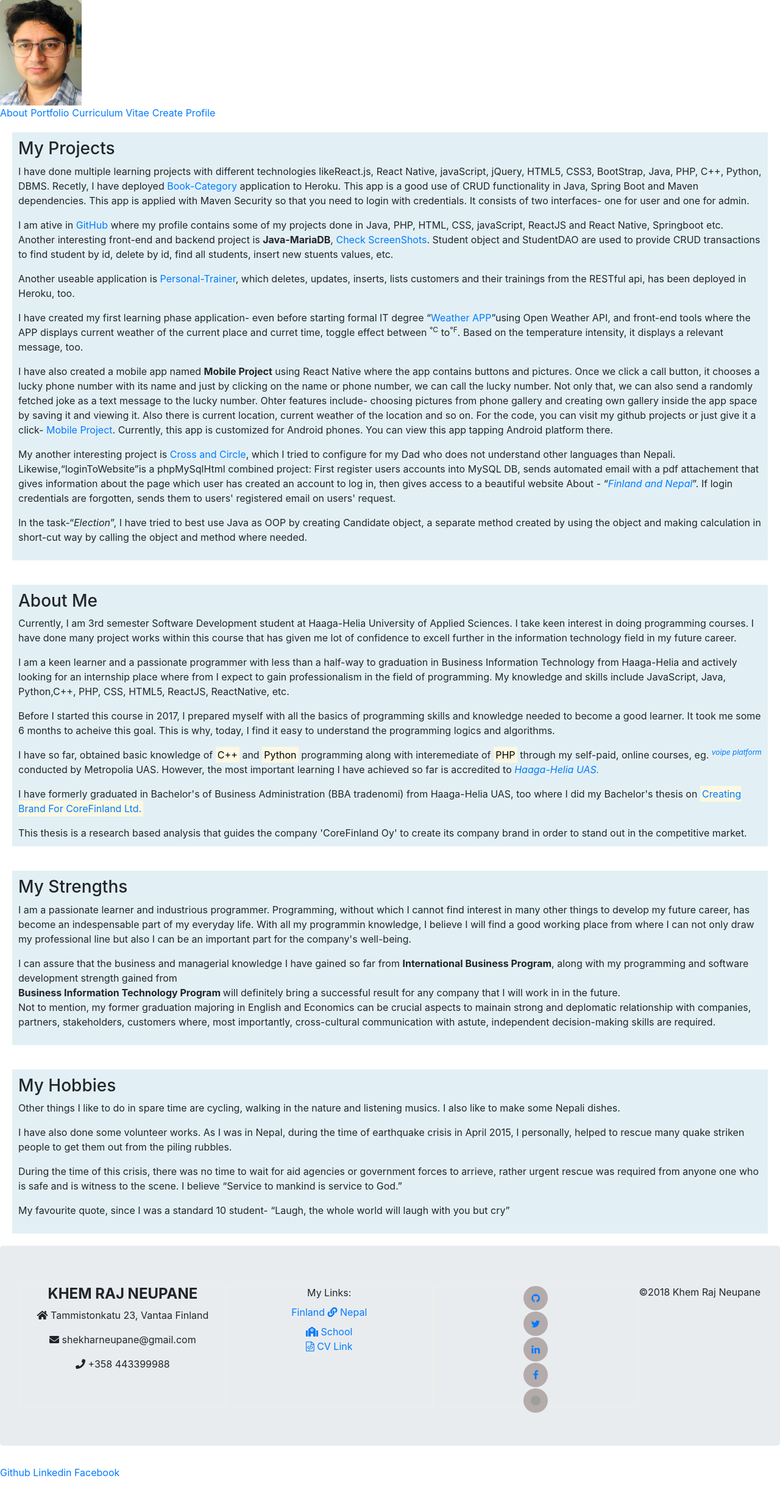
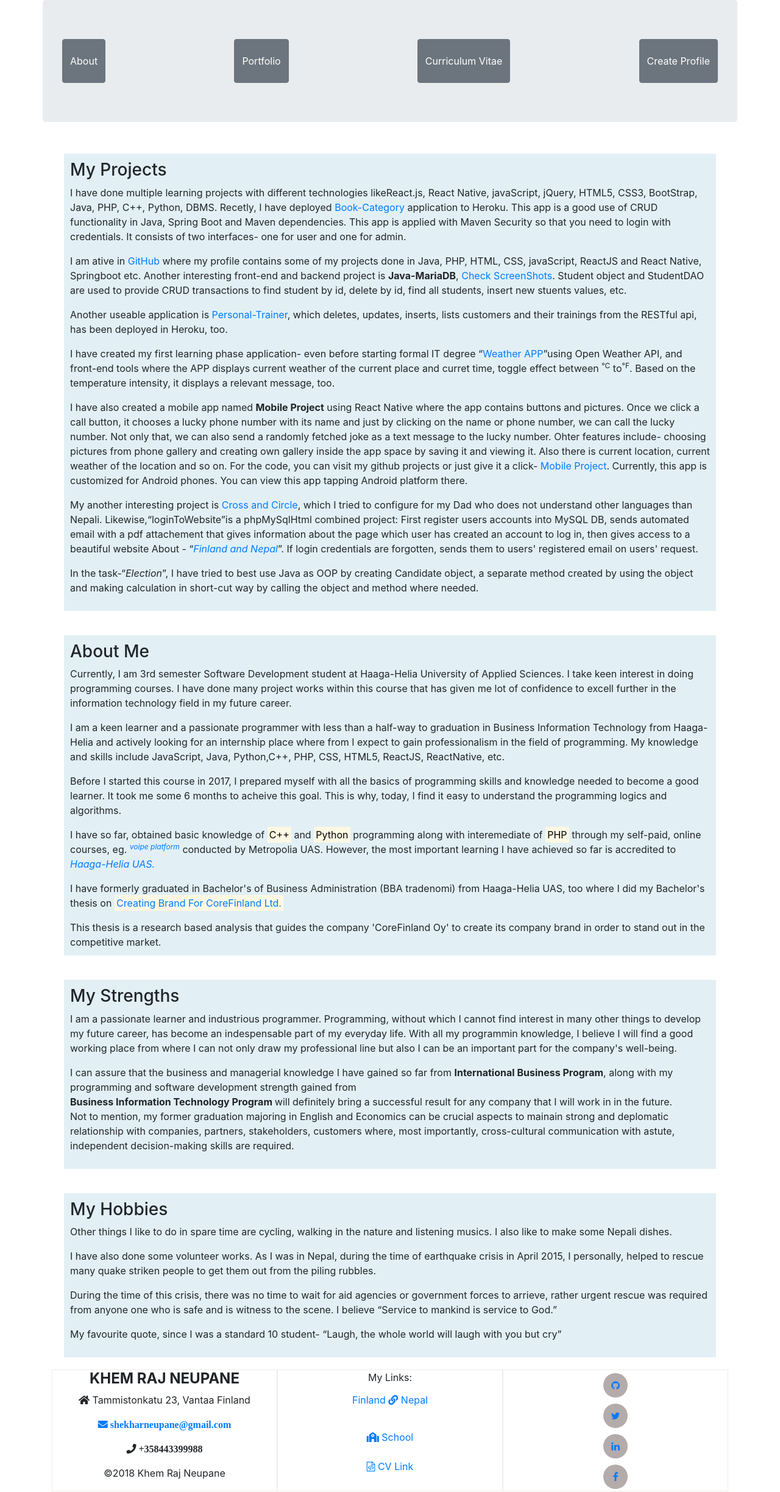
Before and after one commit to khemrajneupane/portfolio-frontend, a React (Create React App) app: page / in a window 1280 px wide. Shown: the whole page at 61% size. Built offline with nearby package versions, Linux system fonts and the light colour scheme; data requests are answered from the project's data file; grey boxes are pictures that could not be loaded.

Commit message:
components improved

```diff
--- a/db.json
+++ b/db.json
@@ -15,54 +15,6 @@
       "info": "https://khem-fitnessclub-db.herokuapp.com/",
       "votes": 0,
       "id": "2"
-    },
-    {
-      "content": "abcdefgh",
-      "technology": "abcdefgh",
-      "info": "abcdefgh",
-      "type": "abcdefgh",
-      "votes": 0,
-      "id": "908"
-    },
-    {
-      "content": "d",
-      "technology": "d",
-      "info": "d",
-      "type": "d",
-      "votes": 0,
-      "id": "9338"
-    },
-    {
-      "content": "fdf",
-      "technology": "fd",
-      "info": "df",
-      "type": "df",
-      "votes": 0,
-      "id": "6835"
-    },
-    {
-      "content": "pqrst",
-      "technology": "pqrst",
-      "info": "pqrst",
-      "type": "pqrst",
-      "votes": 0,
-      "id": "896"
-    },
-    {
-      "content": "KHEMRAJNEUPANE",
-      "technology": "KHEMRAJNEUPANE",
-      "info": "KHEMRAJNEUPANE",
-      "type": "KHEMRAJNEUPANE",
-      "votes": 0,
-      "id": "923"
-    },
-    {
-      "content": "WithRouterCreate",
-      "technology": "WithRouterCreate",
-      "info": "WithRouterCreate",
-      "type": "WithRouterCreate",
-      "votes": 0,
-      "id": "1324"
     }
   ]
 }
--- a/package.json
+++ b/package.json
@@ -8,6 +8,7 @@
     "@testing-library/user-event": "^7.2.1",
     "axios": "^0.19.1",
     "react": "^16.12.0",
+    "react-bootstrap": "^1.0.0-beta.16",
     "react-dom": "^16.12.0",
     "react-router-dom": "^5.1.2",
     "react-scripts": "3.3.0"
--- a/src/components/About.js
+++ b/src/components/About.js
@@ -2,7 +2,7 @@ import React from "react";
 import "../../src/index.css";
 
 const About = () => (
-  <div>
+  <div className ="container">
     <section className="flex-a">
       <article className="flex-b">
         <h3>My Projects</h3>
@@ -241,95 +241,7 @@ const About = () => (
         </p>
       </article>
     </section>
-    <div className="jumbotron">
-      <footer className="flex">
-        <div className="flex1">
-          <h4 className="font-weight-bold text-uppercase">Khem Raj Neupane</h4>
 
-          <ul className="list-unstyled">
-            <li>
-              <p>
-                <i className="fas fa-home"></i> Tammistonkatu 23, Vantaa Finland
-              </p>
-            </li>
-            <li>
-              <p>
-                <i className="fas fa-envelope"></i> shekharneupane@gmail.com
-              </p>
-            </li>
-            <li>
-              <p>
-                <i className="fas fa-phone"></i> +358 443399988
-              </p>
-            </li>
-          </ul>
-        </div>
-        <div className="flex2">
-          <span>My Links:</span>
-          <ul className="list-unstyled">
-            <li>
-              <a
-                className="nav-link"
-                href="http://myy.haaga-helia.fi/~a1800727/DigitalServiceTask/NepalFinlandAssignment/NepalAssignment/NepalWebsiteTemp/NepalWebsiteTemp.html"
-                target="blank"
-              >
-                {" "}
-                Finland <i className="fas fa-link"></i> Nepal
-              </a>
-            </li>
-            <li>
-              <a href="https://www.haaga-helia.fi/fi/etusivu" target="blank">
-                <i className="fas fa-school"></i> School
-              </a>
-            </li>
-            <li>
-              <a href="CV.pdf" target="_blank">
-                <i className="fa fa-file-code"></i> CV Link{" "}
-              </a>
-            </li>
-          </ul>
-        </div>
-        <div className="flex2">
-          <ul className="list-unstyled">
-            <li>
-              <a
-                href=" https://github.com/khemrajneupane"
-                target="_blank"
-                className="fa fa-github"
-              ></a>
-            </li>
-            <li>
-              <a
-                href="https://twitter.com/khemraj_neupane"
-                target="blank"
-                className="fa fa-twitter"
-              ></a>
-            </li>
-            <li>
-              <a
-                href="https://www.linkedin.com/in/khem-raj-neupane-3a3172176/"
-                target="blank"
-                className="fa fa-linkedin li"
-              ></a>
-            </li>
-            <li>
-              <a
-                href="https://www.facebook.com/"
-                className="fa fa-facebook fbk"
-                target="blank"
-              ></a>
-            </li>
-            <li>
-              <a href="https://snack.expo.io/@khemraj/mobileproject-android">
-                <img className="fa expo" src="./expo.jpg" />
-              </a>
-            </li>
-          </ul>
-        </div>
-
-        <h>&copy;2018 Khem Raj Neupane</h>
-      </footer>
-    </div>
   </div>
 );
 
--- a/src/components/CV.js
+++ b/src/components/CV.js
@@ -4,6 +4,6 @@ const CurriculumVitae = () => {
     height: "100%",
     width: "100%"
   };
-  return <img style={styles} src={require("../assets/CV.png")} alt="cvimage" />;
+  return <div className="container"><img style={styles} src={require("../assets/CV.png")} alt="cvimage" /></div>;
 };
 export default CurriculumVitae;
--- a/src/components/CreateNewPortfolio.js
+++ b/src/components/CreateNewPortfolio.js
@@ -21,7 +21,7 @@ const CreateNewPortfolio = props => {
   };
 
   return (
-    <div className="flex-b ">
+    <div className="container">
       <h2>create a new anecdote</h2>
       <form onSubmit={handleSubmit}>
         <div>
@@ -69,7 +69,8 @@ const CreateNewPortfolio = props => {
             onChange={e => setVotes(e.target.value)}
           />
         </div>
-        <button>create</button>
+
+        <button className="btn btn-primary">Create</button>
       </form>
     </div>
   );
--- a/src/components/Footer.js
+++ b/src/components/Footer.js
@@ -1,20 +1,102 @@
 import React from "react";
+import "../../src/index.css";
 const Footer = () => {
-  const padding = {
-    marginTop: 15
-  };
+
   return (
-    <div style={padding}>
-      <a href="https://github.com/khemrajneupane" target="_blank">
-        Github
-      </a>{" "}
-      <a href="https://www.linkedin.com/in/khemrajneupane/" target="_blank">
-        Linkedin
-      </a>{" "}
-      <a href="https://www.facebook.com/raj.neupane" target="_blank">
-        Facebook
-      </a>{" "}
-    </div>
+
+    <footer className="flex container">
+      <div className="flex1">
+        <h4 className="font-weight-bold text-uppercase">Khem Raj Neupane</h4>
+
+        <ul className="list-unstyled">
+          <li>
+            <p>
+              <i className="fas fa-home"></i> Tammistonkatu 23, Vantaa Finland
+            </p>
+          </li>
+          <li>
+            <p>
+               <a href = "mailto:shekharneupane@gmail.com" ><i className="fas fa-envelope"> shekharneupane@gmail.com</i></a>
+            </p>
+          </li>
+          <li>
+            <p>
+            <i className="fas fa-phone"> +358443399988</i>
+
+            </p>
+
+          </li>
+          <li>
+          <p>&copy;2018 Khem Raj Neupane</p>
+          </li>
+        </ul>
+      </div>
+      <div className="flex2">
+        <span>My Links:</span>
+        <ul className="list-unstyled">
+          <li>
+            <a
+              className="nav-link"
+              href="http://myy.haaga-helia.fi/~a1800727/DigitalServiceTask/NepalFinlandAssignment/NepalAssignment/NepalWebsiteTemp/NepalWebsiteTemp.html"
+              target="blank"
+            >
+              {" "}
+              Finland <i className="fas fa-link"></i> Nepal
+            </a>
+          </li>
+          <br />
+          <li>
+            <a href="https://www.haaga-helia.fi/fi/etusivu" target="blank">
+              <i className="fas fa-school"></i> School
+            </a>
+          </li>
+          <br />
+          <li>
+            <a href="CV.pdf" target="_blank">
+              <i className="fa fa-file-code"></i> CV Link{" "}
+            </a>
+          </li>
+        </ul>
+      </div>
+      <div className="flex2">
+        <ul className="list-unstyled">
+          <li>
+            <a
+              href=" https://github.com/khemrajneupane"
+              target="_blank"
+              className="fa fa-github"
+            ></a>
+          </li>
+          <li>
+            <a
+              href="https://twitter.com/khemraj_neupane"
+              target="blank"
+              className="fa fa-twitter"
+            ></a>
+          </li>
+          <li>
+            <a
+              href="https://www.linkedin.com/in/khem-raj-neupane-3a3172176/"
+              target="blank"
+              className="fa fa-linkedin li"
+            ></a>
+          </li>
+          <li>
+            <a
+              href="https://www.facebook.com/"
+              className="fa fa-facebook fbk"
+              target="blank"
+            ></a>
+          </li>
+          <li>
+
+          </li>
+        </ul>
+      </div>
+
+
+    </footer>
+
   );
 };
 export default Footer;
--- a/src/index.css
+++ b/src/index.css
@@ -43,7 +43,7 @@ article {
 }
 
 .fa:hover {
-  opacity: 0.3;
+  opacity: 0.7;
 }
 aside article {
   width: 100%;
@@ -95,3 +95,6 @@ aside {
   flex: 1;
   flex-direction: colun;
 }
+.flex2 ul li a{
+margin:5px
+}
--- a/src/navigation/Navigation.js
+++ b/src/navigation/Navigation.js
@@ -8,34 +8,50 @@ import WithRouterCreate from "../components/CreateNewPortfolio";
 import CurriculumVitae from "../components/CV";
 
 const HeaderLink = () => {
-  const padding = {
-    paddingRight: 5
+  const styles = {
+    height: 150,
+    marginRight:-150,
+    padding:15
   };
   return (
-    <div>
-      <Link style={padding} to="/">
+    <div className="flex container jumbotron">
+
+            {/*{<img style={styles}  src={require("../assets/pic.png")} alt="khempic" />}*/}
+        <button className="btn btn-secondary">
+      <Link   to="/">
         About
       </Link>
-
-      <Link style={padding} to="/portfolio">
+      </button>
+      <button className="btn btn-secondary">
+      <Link   to="/portfolio">
         Portfolio
       </Link>
-      <Link style={padding} to="/cv">
+      </button>
+      <button className="btn btn-secondary">
+      <Link  to="/cv">
         Curriculum Vitae
       </Link>
-      <Link style={padding} to="/create">
+      </button>
+      <button className="btn btn-secondary">
+      <Link   to="/create">
         Create Profile
       </Link>
+      </button>
     </div>
   );
 };
 
 /************************Navigation */
 const Navigation = props => {
-  const [page, setPage] = useState("about");
+  const [page, setPage] = useState("/");
+  const toPage = (page) => (event) => {
+    event.preventDefault()
+    setPage(page)
+  }
+  console.log(page)
   const conditionalRender = () => {
-    if (page === "about") {
-      return (<About />), (<Footer />);
+    if (page === "/" ) {
+      return (<About />),(<Footer />)
     } else if (page === "create") {
       return (<WithRouterCreate />), (<Footer />);
     } else if (page === "portfolio") {
@@ -51,9 +67,7 @@ const Navigation = props => {
     <div>
       <Router>
         <div>
-          <div>
-            <img src={require("../assets/pic.png")} alt="khempic" />
-          </div>
+
 
           <HeaderLink />
 
```
Also changed, not shown: src/components/PortfolioDescription.js (+46 -6 lines), src/components/PortfolioList.js (+36 -5 lines), 1 other file (tests, documents, lock files or other folders).
